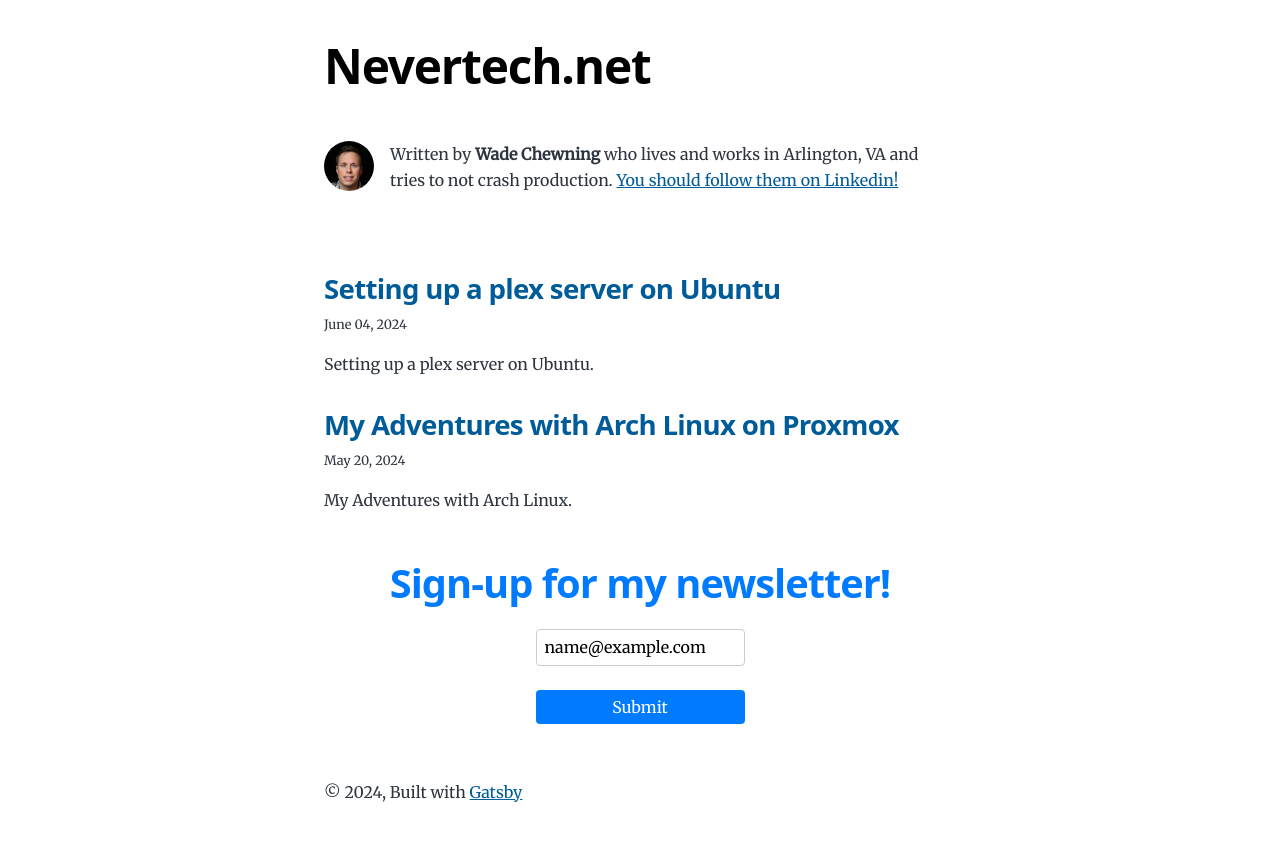
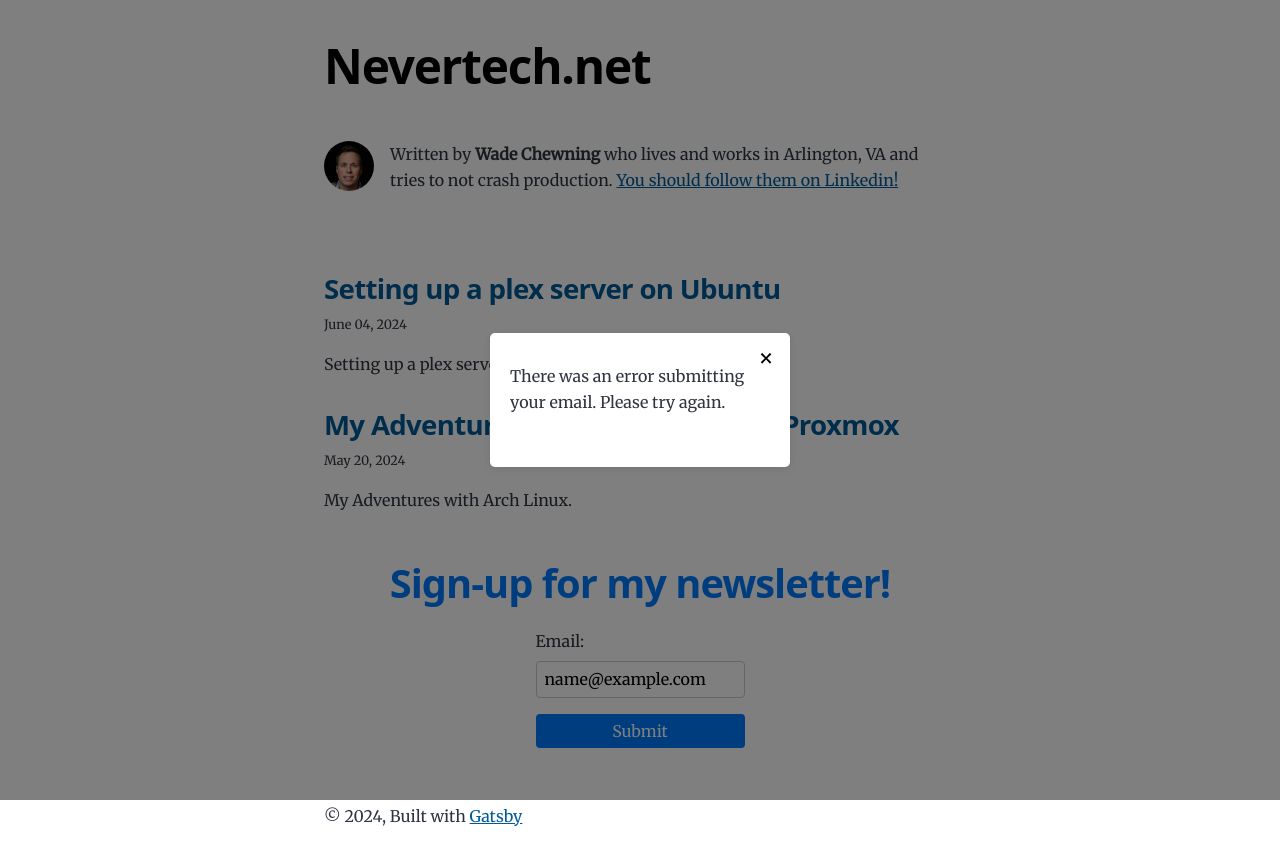
Before and after one commit to NeverRetail/my-blog, a Gatsby site: page / in a window 1280 px wide. Both pictures are taken after typing "name@example.com" into the empty fields and a click on the button "Submit". Built offline with nearby package versions, Linux system fonts and the light colour scheme; Gatsby itself is replaced by a stand-in of ours; no server answers.

Commit message:
Fixed submit button

```diff
--- a/src/components/Form.js
+++ b/src/components/Form.js
@@ -1,8 +1,12 @@
 import React, { useState } from "react"
+import Modal from "./Modal" // Import the Modal component
+
 const Form = () => {
   const [formData, setFormData] = useState({
     email: "",
   })
+  const [status, setStatus] = useState("") // State to track form submission status
+  const [showModal, setShowModal] = useState(false) // State to control modal visibility
 
   const handleChange = e => {
     setFormData({ ...formData, [e.target.name]: e.target.value })
@@ -10,18 +14,39 @@ const Form = () => {
 
   const handleSubmit = e => {
     e.preventDefault()
-    // Handle form submission logic here
-    console.log(formData)
+
+    const form = new FormData()
+    form.append("email", formData.email)
+
+    fetch("https://getform.io/f/lbkmqdeb", {
+      method: "POST",
+      body: form,
+    })
+      .then(response => {
+        if (response.ok) {
+          setStatus("SUCCESS")
+          setFormData({ email: "" }) // Clear form
+        } else {
+          setStatus("ERROR")
+        }
+        setShowModal(true) // Show modal
+      })
+      .catch(error => {
+        console.error("Form submission error:", error)
+        setStatus("ERROR")
+        setShowModal(true) // Show modal
+      })
+  }
+
+  const closeModal = () => {
+    setShowModal(false)
+    setStatus("")
   }
 
   return (
-    <div class="form-container">
-      <form
-        action="https://getform.io/f/lbkmqdeb"
-        method="POST"
-        onSubmit={handleSubmit}
-      >
-        <label htmlFor="email">
+    <div className="form-container">
+      <form onSubmit={handleSubmit}>
+        <label htmlFor="email">Email:</label>
         <input
           className="emailbox"
           type="email"
@@ -30,13 +55,22 @@ const Form = () => {
           value={formData.email}
           onChange={handleChange}
           placeholder="someone@example.com"
+          required
         />
-        </label>
-
-        <button class="submit-button" type="submit">
+        <button className="submit-button" type="submit">
           Submit
         </button>
       </form>
+      <Modal show={showModal} onClose={closeModal}>
+        {status === "SUCCESS" && (
+          <p className="success-message">Thank you for signing up!</p>
+        )}
+        {status === "ERROR" && (
+          <p className="error-message">
+            There was an error submitting your email. Please try again.
+          </p>
+        )}
+      </Modal>
     </div>
   )
 }
--- /dev/null
+++ b/src/components/Modal.js
@@ -0,0 +1,21 @@
+import React from "react"
+// import "style.css"
+
+const Modal = ({ show, onClose, children }) => {
+  if (!show) {
+    return null
+  }
+
+  return (
+    <div className="modal-overlay">
+      <div className="modal">
+        <button className="modal-close" onClick={onClose}>
+          &times;
+        </button>
+        <div className="modal-content">{children}</div>
+      </div>
+    </div>
+  )
+}
+
+export default Modal
--- a/src/style.css
+++ b/src/style.css
@@ -374,6 +374,42 @@ form button {
   border-radius: 4px;
   cursor: pointer;
 }
+.modal-overlay {
+  position: fixed;
+  top: 0;
+  left: 0;
+  width: 100%;
+  height: 100%;
+  background: rgba(0, 0, 0, 0.5);
+  display: flex;
+  justify-content: center;
+  align-items: center;
+  z-index: 1000;
+}
+
+.modal {
+  background: white;
+  padding: 20px;
+  border-radius: 5px;
+  box-shadow: 0 2px 10px rgba(0, 0, 0, 0.1);
+  width: 300px;
+  max-width: 100%;
+  position: relative;
+}
+
+.modal-close {
+  background: transparent;
+  border: none;
+  font-size: 1.5rem;
+  position: absolute;
+  top: 10px;
+  right: 10px;
+  cursor: pointer;
+}
+
+.modal-content {
+  margin-top: 10px;
+}
 
 /* Media queries */
 
```
Lines whose indentation alone changed are shown as unchanged.
